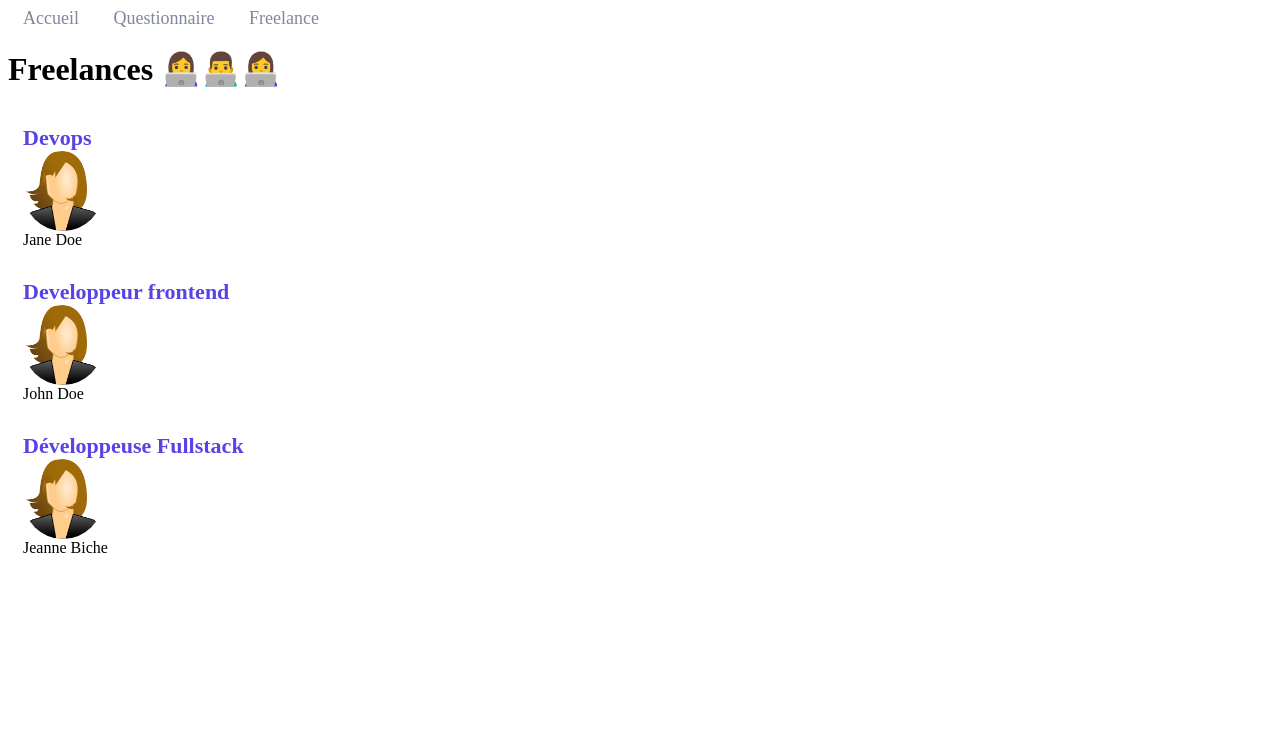
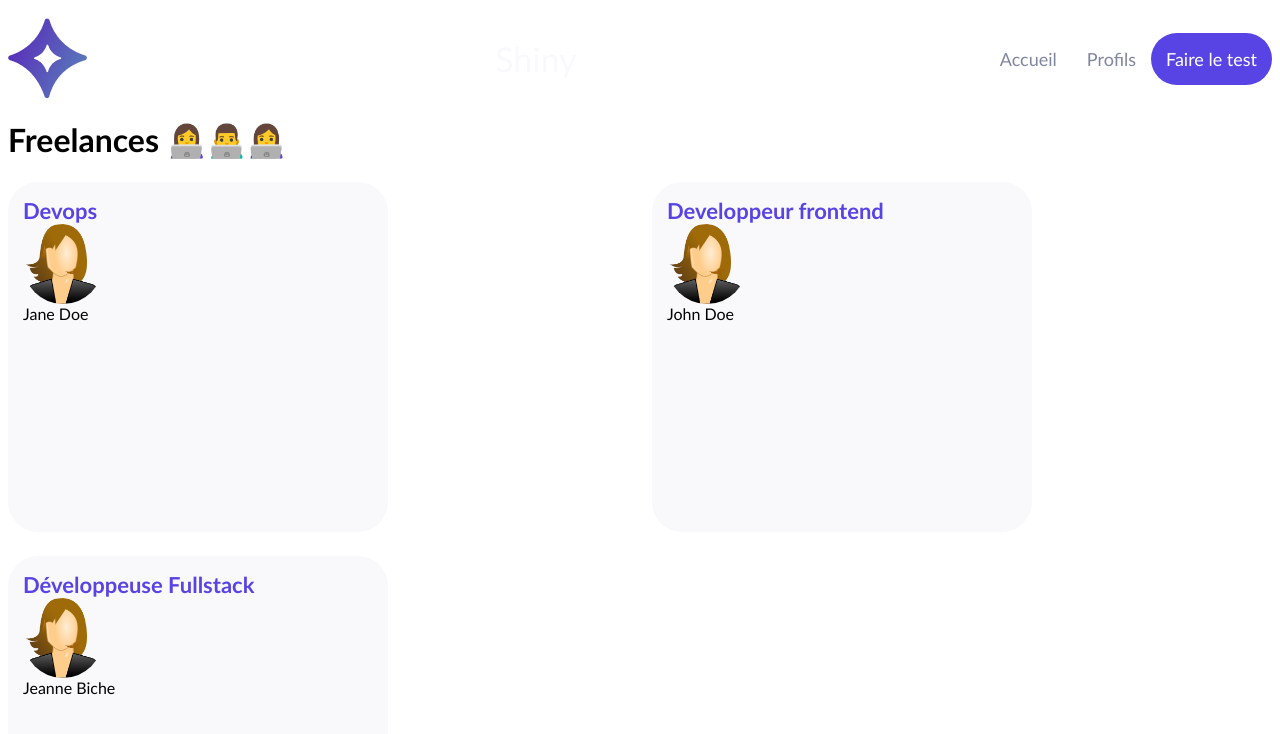
Before and after one commit to richad-m/react-shiny, a React (Create React App) app: page /freelance in a window 1280 px wide. Shown: the top 734 px of the page. Built offline with nearby package versions, Linux system fonts and the light colour scheme.

Commit message:
prepared for figma prototyping

```diff
--- a/src/components/Card/index.jsx
+++ b/src/components/Card/index.jsx
@@ -1,6 +1,7 @@
 import PropTypes from 'prop-types'
 import DefaultPicture from '../../assets/profile.png'
 import styled from 'styled-components'
+import colors from '../../utils/style/color'
 
 //Styled components definitions
 
@@ -16,13 +17,27 @@ const CardImage = styled.img`
 `
 const CardTitle = styled.span``
 
+const CardWrapper = styled.div`
+  display: flex;
+  flex-direction: column;
+  padding: 15px;
+  background-color: ${colors.backgroundLight};
+  border-radius: 30px;
+  width: 350px;
+  transition: 200ms;
+  &:hover {
+    cursor: pointer;
+    box-shadow: 2px 2px 10px #e2e3e9;
+  }
+`
+
 function Card({ label, title, picture }) {
   return (
-    <div style={{ display: 'flex', flexDirection: 'column', padding: 15 }}>
+    <CardWrapper>
       <CardLabel>{label}</CardLabel>
       <CardImage src={picture} alt="freelance" />
       <CardTitle>{title}</CardTitle>
-    </div>
+    </CardWrapper>
   )
 }
 
--- a/src/components/Header/index.jsx
+++ b/src/components/Header/index.jsx
@@ -1,19 +1,45 @@
 import { Link } from 'react-router-dom'
 import styled from 'styled-components'
+import colors from '../../utils/style/color'
 
-const LinkStyle = styled(Link)`
+import LogoShiny from 'src/assets/Logo.png'
+
+const StyledLink = styled(Link)`
   padding: 15px;
   color: #8186a0;
   text-decoration: none;
   font-size: 18px;
+  ${(props) =>
+    props.$isFullLink &&
+    `color: white; border-radius: 30px; background-color: ${colors.primary};`}
 `
+const Logo = styled.div`
+  font-size: 34px;
+`
+
+const HeaderWrapper = styled.div`
+  display: flex;
+  align-items: center;
+  justify-content: space-between;
+  padding-top: 10px;
+  color: ${colors.backgroundLight};
+`
+const LogoImg = styled.img``
 
 function Header() {
   return (
     <nav>
-      <LinkStyle to="/"> Accueil </LinkStyle>
-      <LinkStyle to="/survey/42"> Questionnaire </LinkStyle>
-      <LinkStyle to="/freelance"> Freelance </LinkStyle>
+      <HeaderWrapper>
+        <LogoImg src={LogoShiny} alt="logo shiny"></LogoImg>
+        <Logo>Shiny</Logo>
+        <div>
+          <StyledLink to="/">Accueil</StyledLink>
+          <StyledLink to="/freelance">Profils</StyledLink>
+          <StyledLink to="/survey/1" $isFullLink>
+            Faire le test
+          </StyledLink>
+        </div>
+      </HeaderWrapper>
     </nav>
   )
 }
--- a/src/index.jsx
+++ b/src/index.jsx
@@ -8,10 +8,17 @@ import Header from './components/Header/index'
 import Error from './components/Error/index'
 import Results from './pages/Results/index'
 import Freelance from './pages/Freelance/index'
+import { createGlobalStyle } from 'styled-components'
+
+const GlobalStyle = createGlobalStyle`
+    * {
+      font-family: 'Trebuchet MS', Helvetica, sans-serif;
+    }`
 
 ReactDOM.render(
   <React.StrictMode>
     <Router>
+      <GlobalStyle />
       <Header />
       <Switch>
         <Route exact path="/">
--- a/src/pages/Freelance/index.jsx
+++ b/src/pages/Freelance/index.jsx
@@ -1,5 +1,6 @@
 import DefaultPicture from '../../assets/profile.png'
 import Card from '../../components/Card/index'
+import styled from 'styled-components'
 
 const freelanceProfiles = [
   {
@@ -19,10 +20,18 @@ const freelanceProfiles = [
   },
 ]
 
+const CardContainer = styled.div`
+  display: grid;
+  gap: 24px;
+  grid-template-rows: 350px 350px;
+  grid-template-columns: repeat(2, 1fr);
+`
+
 function Freelances() {
   return (
     <div>
       <h1>Freelances 👩‍💻👨‍💻👩‍💻</h1>
+      <CardContainer>
         {freelanceProfiles.map((profile, index) => (
           <Card
             key={`${profile.name}-${index}`}
@@ -31,6 +40,7 @@ function Freelances() {
             title={profile.name}
           />
         ))}
+      </CardContainer>
     </div>
   )
 }
--- /dev/null
+++ b/src/utils/style/color.js
@@ -0,0 +1,7 @@
+const colors = {
+  primary: '#5843E4',
+  secondary: '#8186A0',
+  backgroundLight: '#F9F9FC',
+}
+
+export default colors
```
Also changed, not shown: src/assets/Logo.png (added). Lines whose indentation alone changed are shown as unchanged.
